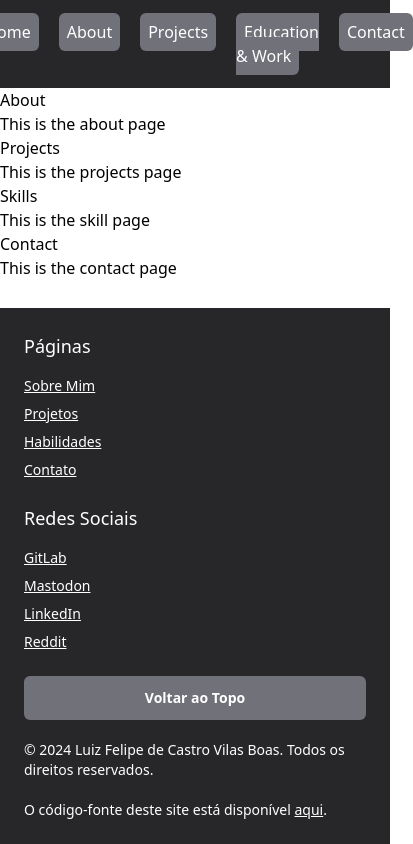
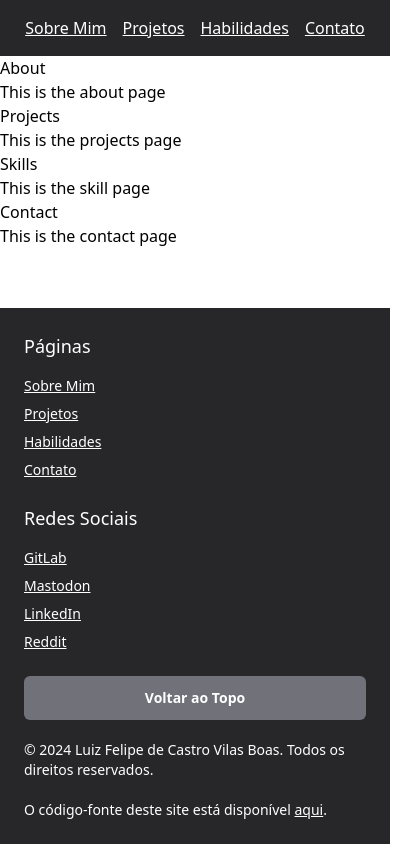
Before and after one commit to luizvilasboas/olooeez.gitlab.io, a React (Create React App) app: page / in a window 390 px wide. Shown: the whole page, 413 px wide, since content can reach past the window. Built offline with nearby package versions, Linux system fonts and the light colour scheme.

Commit message:
Update header style (+ responsiveness)

```diff
--- a/src/components/Header.js
+++ b/src/components/Header.js
@@ -1,46 +1,40 @@
+import React from 'react';
+
 const Header = () => {
   return (
-    <header className='bg-zinc-800 text-white p-5 sticky'>
-      <nav>
-        <ul className='flex gap-5 justify-center'>
+    <header className='bg-zinc-800 text-white p-4 sm:p-6 sticky top-0 z-50'>
+      <nav className='container mx-auto'>
+        <ul className='flex flex-wrap justify-center gap-4'>
           <li>
             <a
-              className='bg-zinc-500 p-2 rounded-md hover:bg-zinc-400 transition'
-              href='#'
+              className='nav-link hover:text-slate-300 underline transition'
+              href='#about'
             >
-              Home
+              Sobre Mim
             </a>
           </li>
           <li>
             <a
-              className='bg-zinc-500 p-2 rounded-md hover:bg-zinc-400 transition'
-              href='#about'
+              className='nav-link hover:text-slate-300 underline transition'
+              href='#projects'
             >
-              About
+              Projetos
             </a>
           </li>
           <li>
             <a
-              className='bg-zinc-500 p-2 rounded-md hover:bg-zinc-400 transition'
-              href='#projects'
+              className='nav-link hover:text-slate-300 underline transition'
+              href='#skills'
             >
-              Projects
+              Habilidades
             </a>
           </li>
           <li>
             <a
-              className='bg-zinc-500 p-2 rounded-md hover:bg-zinc-400 transition'
-              href='#education_work'
-            >
-              Education & Work
-            </a>
-          </li>
-          <li>
-            <a
-              className='bg-zinc-500 p-2 rounded-md hover:bg-zinc-400 transition'
+              className='nav-link hover:text-slate-300 underline transition'
               href='#contact'
             >
-              Contact
+              Contato
             </a>
           </li>
         </ul>
```
